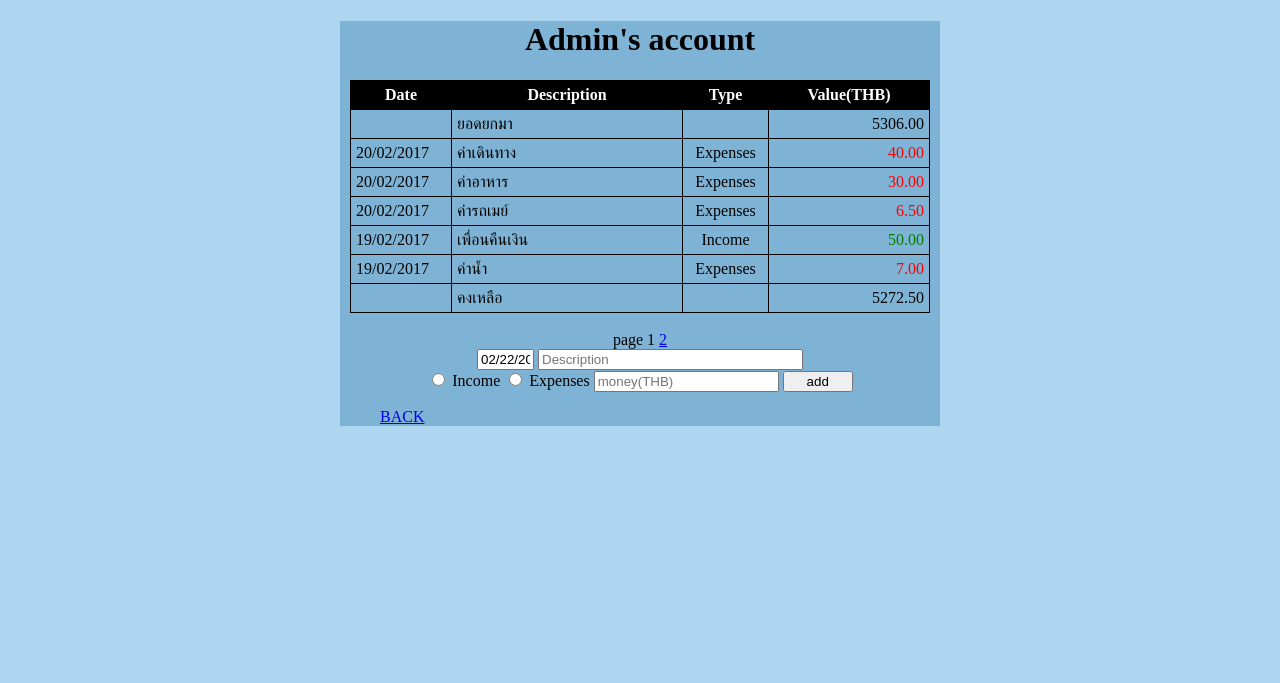
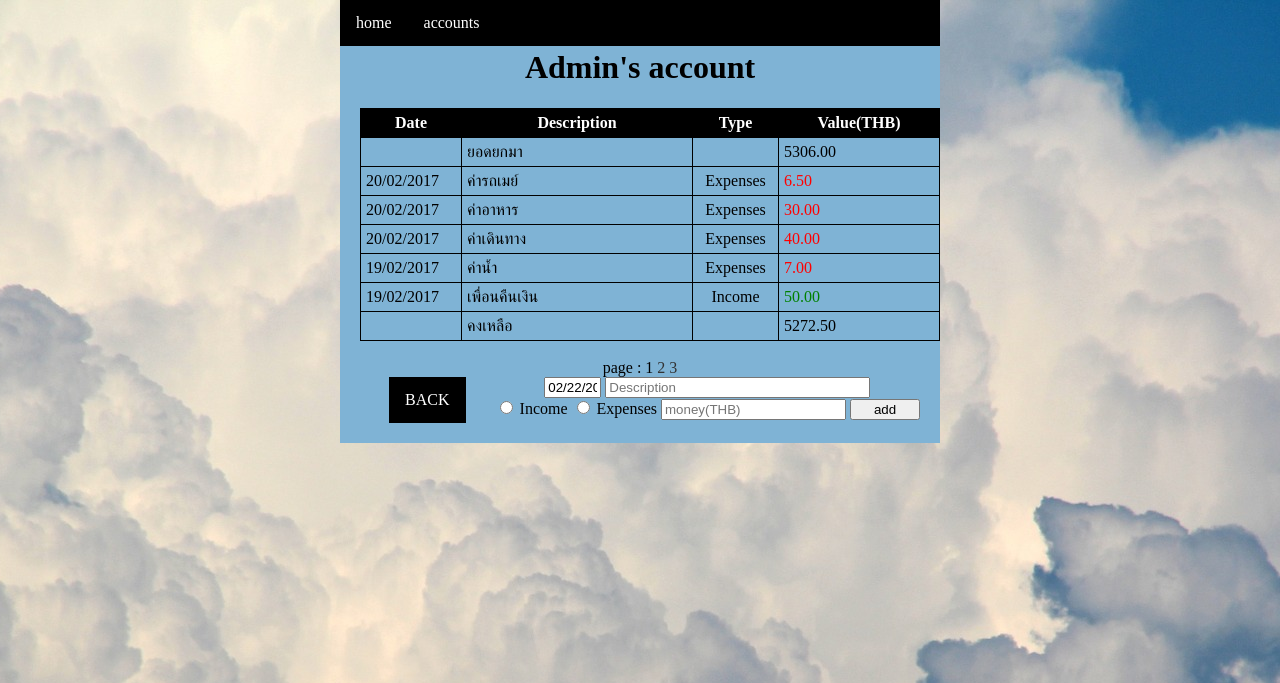
Before and after one commit to a5810130/accounts, a Django app: page /accounts/1/ in a window 1280 px wide. Shown: the top 683 px of the page. Run offline with Django 3.2, Linux system fonts and the light colour scheme; data comes from the database, SQL or seed files in the repository; both versions use the stored data as it was after the commit; some libraries are stand-ins or nearby versions.

Commit message:
-homepage -use css file

```diff
--- /dev/null
+++ b/accounts/static/accounts/styles.css
@@ -0,0 +1,3 @@
+body {
+    background-color : black;
+}
--- a/accounts/templates/accounts/detail.html
+++ b/accounts/templates/accounts/detail.html
@@ -1,4 +1,7 @@
 <!doctype html>
+{% load static from staticfiles %}
+<link rel="stylesheet" type="text/css" href="{% static '/style.css' %}" />
+<link rel="stylesheet" type="text/css" href="{% static 'accounts/style.css' %}" />
 <html lang="en">
 <head><title>{{account.name}}'s account</title>
 <div>
@@ -16,29 +19,15 @@
   } );
   </script>
     </div>
-<style>
-    table, th, td {
-        border : 1px solid black;
-        border-collapse : collapse;
-        padding : 5px;
-        text-align : left;
-    }
-    table th {
-        background-color : #000000;
-        color : #ffffff;
-        text-align : center;
-    }
-    table td#td01 {
-        text-align:right;
-    }
-</style>
 </head>
-<body   style="background-color:#aed6f1;">
-<div    align="center"
-        style=" width:600px;
-                margin:auto;
-                background-color:#7fb3d5;">
-
+<body>
+    <div class="main" align="center">
+    <ul class="navibar">
+        <li><a href= {% url 'home' %}> home </a></li>
+        <li><a href= {% url 'accounts:index' %}>
+        accounts</a><li>
+    </ul>
+    <div class="detail">
     <h1> {{ account.name }}'s account </h1>
     {% if account.transaction_set.all %}
     <table width="580px">
@@ -55,11 +44,9 @@
                 <td id = td01>  {{ balance_forward }}   </td>
             </tr>
         {% endif %}
-        {% regroup contacts|dictsort:"date" by date as order_list %}
-        {% for date in order_list reversed%}
-            {% for list in date.list reversed %}
+        {% for list in contacts %}
         <tr>
-                <td>            {{ date.grouper|date:"d/m/Y" }}     </td>
+            <td>            {{ list.date|date:"d/m/Y" }}     </td>
             <td>            {{ list.description }}              </td>
             <td><center>    {{ list.get_actionType_display }}   </center></td>
             <td id = td01
@@ -72,7 +59,6 @@
                             {{list.value}}                      </td>
         </tr>
         {% endfor %}
-        {% endfor %}
         <tr>
             <td>                            </td>
             <td>            คงเหลือ          </td>
@@ -83,20 +69,15 @@
 
     <div class="pagination">
         <span>
-            {% if contacts.has_other_pages %}
-            page
-
-            {% if contacts.has_previous %}
-                <a href="?page={{contacts.previous_page_number}}">
-                {{contacts.previous_page_number}}</a>
+            page :
+            {% if contacts.paginator.num_pages < 10 %}
+                {% for page in contacts.paginator.page_range %}
+                    {% if page != contacts.number %}
+                        <a class="page" href="?page={{ page }}">{{ page }}</a>
+                    {% else %}
+                        {{ page }}
                     {% endif %}
-
-            {{contacts.number}}
-
-            {% if contacts.has_next %}
-                <a href="?page={{contacts.next_page_number}}">
-                {{contacts.next_page_number}}</a>
-            {% endif %}
+                {% endfor %}
             {% endif %}
         </span>
     </div>
@@ -111,8 +92,8 @@
         </ul>
     {% endif %}
 
-    <div align="center">
-    <form action={% url 'accounts:add_list' account.id %} method="post">
+    <div>
+    <form class="inputform" action={% url 'accounts:add_list' account.id %} method="post">
         {% csrf_token %}
         <input type="datetime" id="datepicker" size="4" value={% now "SHORT_DATE_FORMAT" %} name="date">
         <input type="text" name="description" placeholder="Description" size=30>
@@ -122,10 +103,8 @@
         <input type="number" step="any" placeholder="money(THB)" name="value" >
         <input type="submit" value="add" style="width:70px;">
     </form>
+    <a class="button" href={% url 'accounts:index' %}>BACK</a></div>
     </div>
-
-    <div align="left">
-    <ul><a href={% url 'accounts:index' %}>BACK</a></div>
 </div>
 </body>
 </html>
--- /dev/null
+++ b/web10130/static/style.css
@@ -0,0 +1,83 @@
+body {
+    background : #aed6f1 url("wallpaper01.jpg") center top;
+    opacity : 1;
+}
+
+ul.navibar {
+    list-style-type: none;
+    margin: 0;
+    padding: 0;
+    overflow: hidden;
+    background-color: black;
+    position: fixed;
+    top: 0;
+    width: 600px;
+}
+
+.inputform{
+    position: relative;
+    float : right;
+}
+.button {
+    position: relative;
+    text-decoration: none;
+    background-color: black;
+    color: white;
+    display: inline-block;
+    padding: 14px 16px;
+}
+
+a:hover.button {
+    background-color: #444444;
+}
+
+a.page {
+    text-decoration: none;
+    color : #333333;
+
+}
+ul.navibar li{
+    float: left;
+}
+
+ul.navibar li a {
+    display: block;
+    color: white;
+    text-align: center;
+    padding: 14px 16px;
+    text-decoration: none;
+}
+
+ul.navibar li a:hover{
+    background-color: #a0a0a0;
+}
+
+div.main {
+    width:600px;
+    margin:auto;
+    background-color:#7fb3d5;
+}
+div.detail{
+    padding: 20px;
+}
+table, th, td {
+    border : 1px solid black;
+    border-collapse : collapse;
+    padding : 5px;
+    text-align : left;
+}
+
+table th {
+
+    background-color : #000000;
+    color : #ffffff;
+    text-align : center;
+}
+tr:hover{
+    background-color:gray;
+    color:#FFFFFF
+}
+
+a {
+
+}
--- a/web10130/urls.py
+++ b/web10130/urls.py
@@ -16,7 +16,10 @@ Including another URLconf
 from django.conf.urls import url ,include
 from django.contrib import admin
 
+from . import views
+app_name = "root"
 urlpatterns = [
-    url(r'^accounts/', include('accounts.urls')),
-    url(r'^admin/', admin.site.urls),
+    url(r'^$', views.home, name="home"),
+    url(r'^accounts/', include('accounts.urls'), name='accounts'),
+    url(r'^admin/', admin.site.urls, name='admin'),
 ]
```
Also changed, not shown: accounts/templates/accounts/index.html (+14 -23 lines), web10130/settings.py (+8 -1 lines), web10130/templates/home.html (added, +17 -0 lines), web10130/views.py (added, +13 -0 lines), db.sqlite3, web10130/static/wallpaper01.jpg (added). Lines whose indentation alone changed are shown as unchanged.
